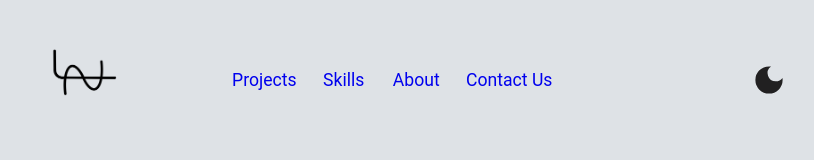
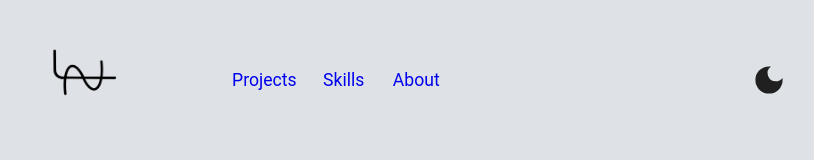
Before and after one commit to naLeilan/Week-1, a React (Vite) app: page /skills in a window 1280 px wide. Shown: the top 160 px of the page, without its empty margins (232-1046 px from the left). Built offline with nearby package versions, Linux system fonts and the light colour scheme.

Commit message:
fixed css

```diff
--- a/src/components/PageLayout.jsx
+++ b/src/components/PageLayout.jsx
@@ -11,7 +11,7 @@ function PageLayout() {
         <NavLink to="/projects">Projects</NavLink>
         <NavLink to="/skills">Skills</NavLink>
         <NavLink to="/about">About</NavLink>
-        <NavLink to="/contactus">Contact Us</NavLink>
+        {/* <NavLink to="/contactus">Contact Us</NavLink> */}
       </div>
       <div className="darkmode">
         <DarkMode />
```
